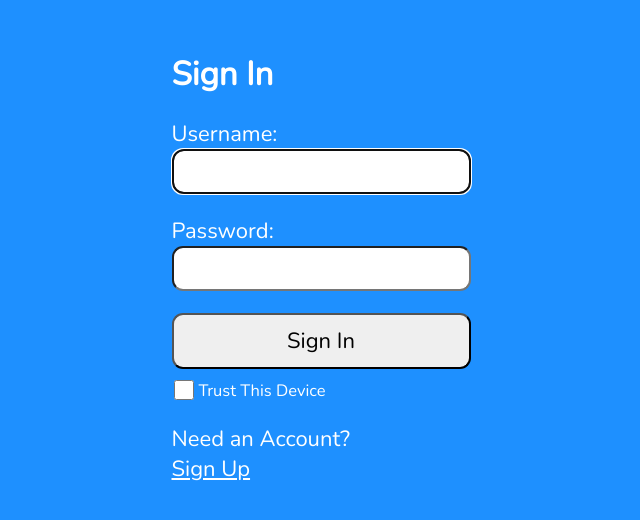
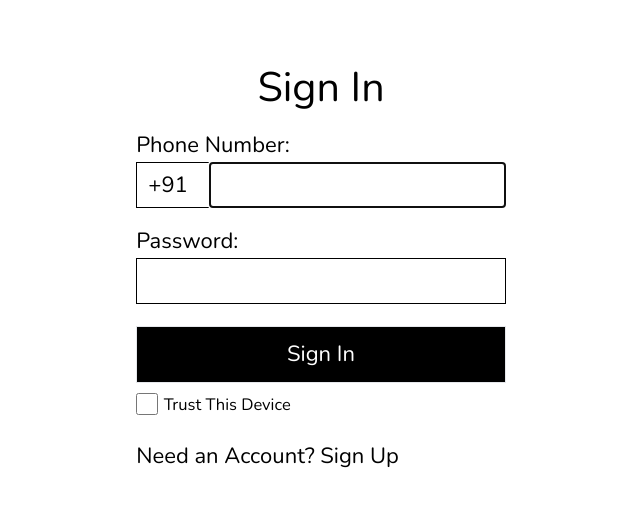
Before and after one commit to sinan-q/wa-frontend, a React (Create React App) app: page /login in a window 1280 px wide. Shown: the part 132-652 px from the top of the page, without its empty margins (319-959 px from the left). Built offline with nearby package versions, Linux system fonts and the light colour scheme.

Commit message:
tailwindcss- login page

```diff
--- a/package.json
+++ b/package.json
@@ -36,5 +36,10 @@
       "last 1 firefox version",
       "last 1 safari version"
     ]
+  },
+  "devDependencies": {
+    "autoprefixer": "^10.4.19",
+    "postcss": "^8.4.40",
+    "tailwindcss": "^3.4.7"
   }
 }
--- /dev/null
+++ b/postcss.config.js
@@ -0,0 +1,6 @@
+module.exports = {
+    plugins: {
+      tailwindcss: {},
+      autoprefixer: {},
+    }
+  }
--- a/src/components/Login.js
+++ b/src/components/Login.js
@@ -41,21 +41,16 @@ const Login = () => {
             console.log(JSON.stringify(response?.data));
             //console.log(JSON.stringify(response));
             const accessToken = response?.data?.accessToken;
-            const roles = response?.data?.roles;
-            setAuth({ user, pwd, roles, accessToken });
+            setAuth({ user, accessToken });
             setUser('');
             setPwd('');
             navigate(from, { replace: true });
         } catch (err) {
             if (!err?.response) {
                 setErrMsg('No Server Response');
-            } else if (err.response?.status === 400) {
-                setErrMsg('Missing Username or Password');
-            } else if (err.response?.status === 401) {
-                setErrMsg('Unauthorized');
-            } else {
-                setErrMsg('Login Failed');
-            }
+            } else
+                setErrMsg(err.response?.data?.message || 'Unknown Error');
+
             errRef.current.focus();
         }
     }
@@ -72,10 +67,13 @@ const Login = () => {
 
         <section>
             <p ref={errRef} className={errMsg ? "errmsg" : "offscreen"} aria-live="assertive">{errMsg}</p>
-            <h1>Sign In</h1>
-            <form onSubmit={handleSubmit}>
-                <label htmlFor="username">Username:</label>
+            <div className='text-3xl text-center'>Sign In</div>
+            <form className='flex pb-4 flex-col' onSubmit={handleSubmit}>
+                <label className='mt-3' for="username">Phone Number:</label>
+                <div className='border border-black'>
+                    <label for='username' className=' p-2  inline mr-2'>+91</label>
                     <input
+                        className='p-1'
                         type="text"
                         id="username"
                         ref={userRef}
@@ -84,32 +82,35 @@ const Login = () => {
                         value={user}
                         required
                     />
+                </div>
 
-                <label htmlFor="password">Password:</label>
+
+
+                <label className='mt-3' htmlFor="password">Password:</label>
                 <input
+                    className='p-1 border border-black'
                     type="password"
                     id="password"
                     onChange={(e) => setPwd(e.target.value)}
                     value={pwd}
                     required
                 />
-                <button>Sign In</button>
+                <button className=' mt-4  p-2 bg-black text-white hover:bg-white hover:text-black border hover:border-black'>Sign In</button>
                 <div className="persistCheck">
                     <input
+                        className=' h-4 w-4 mb-0.5 mr-1 text-red-500'
                         type="checkbox"
                         id="persist"
                         onChange={togglePersist}
                         checked={persist}
                     />
-                    <label htmlFor="persist">Trust This Device</label>
+                    <label className=' align-middle hover:text-gray-500 ' htmlFor="persist">Trust This Device</label>
                 </div>
             </form>
-            <p>
-                Need an Account?<br />
-                <span className="line">
-                    <Link to="/register">Sign Up</Link>
-                </span>
-            </p>
+
+                <div className="line  hover:text-gray-500">
+                    <Link to="/register">Need an Account? Sign Up</Link>
+                </div>
         </section>
 
     )
--- a/src/index.css
+++ b/src/index.css
@@ -1,5 +1,7 @@
 @import url('https://fonts.googleapis.com/css2?family=Nunito&display=swap');
-
+@tailwind base;
+@tailwind components;
+@tailwind utilities;
 * {
     margin: 0;
     padding: 0;
@@ -9,12 +11,6 @@
 html {
     font-family: 'Nunito', sans-serif;
     font-size: 22px;
-    color: #fff;
-}
-
-body {
-    min-height: 100vh;
-    background-color: dodgerblue;
 }
 
 .App {
@@ -26,37 +22,6 @@ body {
   padding: 1rem 0.5rem;
 }
 
-form {
-    display: flex;
-    flex-direction: column;
-    justify-content: space-evenly;
-    flex-grow: 1;
-    padding-bottom: 1rem;
-}
-
-a, a:visited {
-    color: #fff;
-}
-
-input[type="text"],
-input[type="password"],
-button,
-textarea {
-  font-family: 'Nunito', sans-serif;
-  font-size: 22px;
-  padding: 0.25rem;
-  border-radius: 0.5rem;
-}
-
-label,
-button {
-  margin-top: 1rem;
-}
-
-button {
-  padding: 0.5rem;
-}
-
 li {
     list-style-type: none;
 }
@@ -64,8 +29,7 @@ li {
 .instructions {
     font-size: 0.75rem;
     border-radius: 0.5rem;
-    background: #000;
-    color: #fff;
+
     padding: 0.25rem;
     position: relative;
     bottom: -10px;
@@ -125,9 +89,3 @@ li {
 .persistCheck label {
     margin: 0;
 }
-
-[type="checkbox"] {
-    height: 20px;
-    width: 20px;
-    margin: 0 5px 2px 2px;
-}
--- /dev/null
+++ b/tailwind.config.js
@@ -0,0 +1,8 @@
+/** @type {import('tailwindcss').Config} */
+module.exports = {
+  content: ["./src/**/*.{html,js}"],
+  theme: {
+    extend: {},
+  },
+  plugins: [],
+}
```
Also changed, not shown: 1 other file (tests, documents, lock files or other folders). Lines whose indentation alone changed are shown as unchanged.
